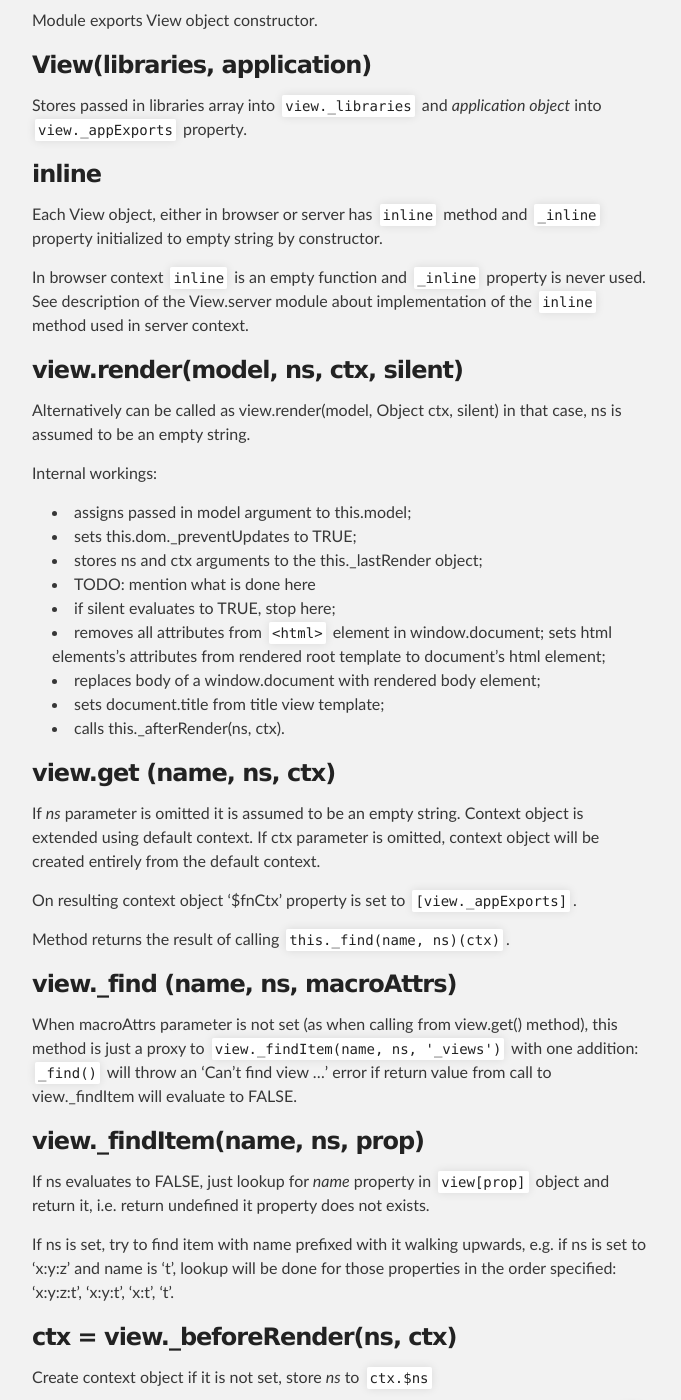
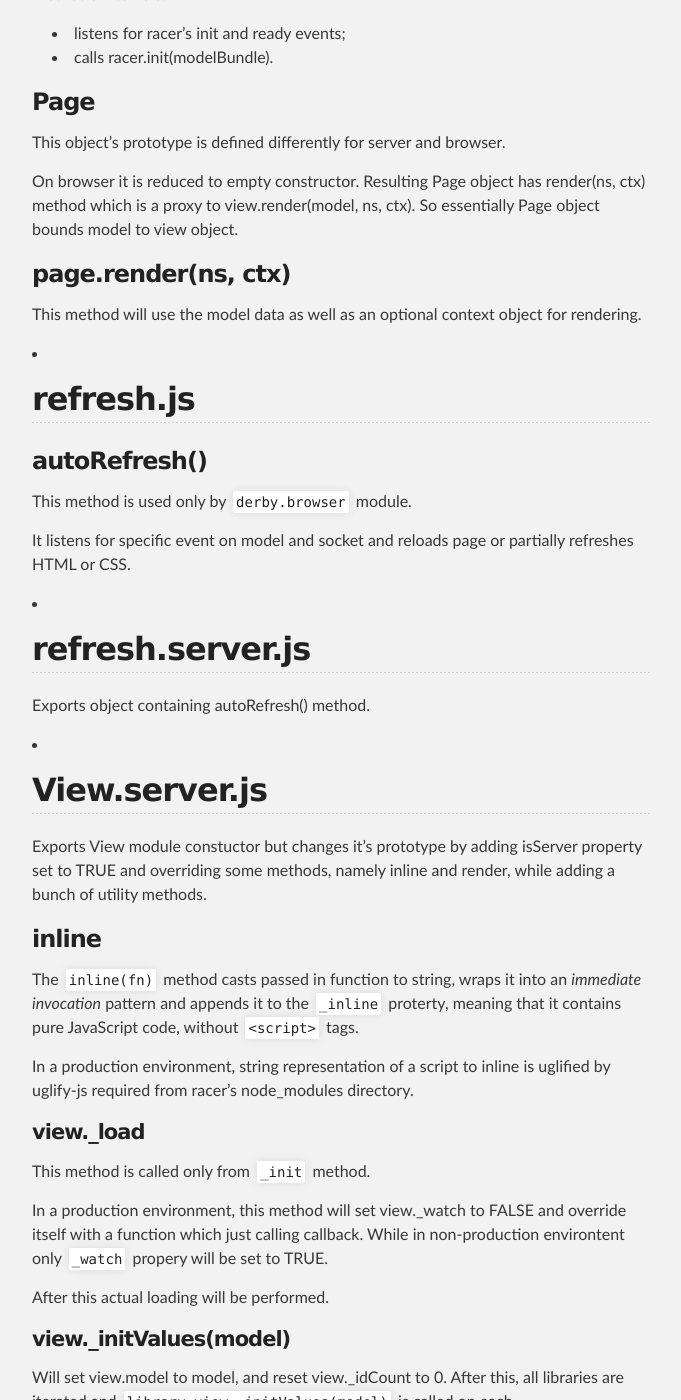
Before and after one commit to irnc/irnc.github.com, a Jekyll site: the page built from _posts/2012-10-16-derby-overview.md, in a window 1280 px wide and 1400 px high, scrolled down 3129 px. Shown: the whole window, without its empty margins (308-989 px from the left). Built offline with Jekyll 4.4.1, drawn with Linux system fonts in a browser that asks for light colours; some of the changed text lies outside the part shown.

Commit message:
Moved a bunch of notes about Derby to docco comments

```diff
--- a/_posts/2012-10-16-derby-overview.md
+++ b/_posts/2012-10-16-derby-overview.md
@@ -3,7 +3,18 @@
 title: Overview of Derby's internals
 ---
 
-# What each Derby module is responsible for?
+## What each Derby module is responsible for?
+
+Update: this post started as a notes on Derby internals, but because of a need
+of such documentation was articulated in a [Derby's issue #92][issue-92], these
+notes will be added directly to the source code as a docco comments, see
+[Derby's pull request #159][pull-159].
+
+So all notes about code will migrate from here to the source code in the near
+future.
+
+[issue-92]: https://github.com/codeparty/derby/issues/92
+[pull-159]: https://github.com/codeparty/derby/pull/159
 
 *   ## derby.js
 
@@ -97,9 +110,26 @@
     * defines application.ready(fn) function, where fn will be called upon
       application object with model as a parameter on racer's ready event.
 
-    TODO: find out who calls derby.init()
+    ### `derby.init(modelBundle, appHash, debug, ns, ctx)`
 
-    derby.init() method's internals:
+    Called from the script from the bottom of a page, see point #13 in the
+    [Pre-defined templates section](http://derbyjs.com/#predefined_templates).
+
+    See `View.prototype._renderScripts` function from `View.server` module to
+    see how that script is generated.
+
+    *modelBundle* is an array.
+
+    *appHash* is a string containing hash of a generated JavaScript application
+    file.
+
+    *debug* is an integer, e.g. `1`.
+
+    *ns* can be an empty string.
+
+    *ctx* can be an empty object.
+
+    Method's internals:
 
     * listens for racer's init and ready events;
     * calls racer.init(modelBundle).
@@ -112,81 +142,23 @@
     render(ns, ctx) method which is a proxy to view.render(model, ns, ctx). So
     essentially Page object bounds model to view object.
 
+    ### page.render(ns, ctx)
+
+    This method will use the model data as well as an optional context object
+    for rendering.
+
+*   ## refresh.js
+
+    ### autoRefresh()
+
+    This method is used only by `derby.browser` module.
+
+    It listens for specific event on model and socket and reloads page or
+    partially refreshes HTML or CSS.
+
 *   ## refresh.server.js
 
     Exports object containing autoRefresh() method.
-
-*   ## View.js
-
-    Module exports View object constructor.
-
-    ### View(libraries, application)
-
-    Stores passed in libraries array into `view._libraries` and *application
-    object* into `view._appExports` property.
-
-    ### inline
-
-    Each View object, either in browser or server has `inline` method and
-    `_inline` property initialized to empty string by constructor.
-
-    In browser context `inline` is an empty function and `_inline` property is
-    never used. See description of the View.server module about implementation
-    of the `inline` method used in server context.
-
-    ### view.render(model, ns, ctx, silent)
-
-    Alternatively can be called as view.render(model, Object ctx, silent) in
-    that case, ns is assumed to be an empty string.
-
-    Internal workings:
-
-    * assigns passed in model argument to this.model;
-    * sets this.dom._preventUpdates to TRUE;
-    * stores ns and ctx arguments to the this._lastRender object;
-    * TODO: mention what is done here
-    * if silent evaluates to TRUE, stop here;
-    * removes all attributes from `<html>` element in window.document; sets
-      html elements's attributes from rendered root template to document's html
-      element;
-    * replaces body of a window.document with rendered body element;
-    * sets document.title from title view template;
-    * calls this._afterRender(ns, ctx).
-
-    ### view.get (name, ns, ctx)
-
-    If *ns* parameter is omitted it is assumed to be an empty string. Context
-    object is extended using default context. If ctx parameter is omitted,
-    context object will be created entirely from the default context.
-
-    On resulting context object '$fnCtx' property is set to
-    `[view._appExports]`.
-
-    Method returns the result of calling `this._find(name, ns)(ctx)`.
-
-    ### view._find (name, ns, macroAttrs)
-
-    When macroAttrs parameter is not set (as when calling from view.get()
-    method), this method is just a proxy to `view._findItem(name, ns, '_views')`
-    with one addition: `_find()` will throw an 'Can't find view ...' error if
-    return value from call to view._findItem will evaluate to FALSE.
-
-    ### view._findItem(name, ns, prop)
-
-    If ns evaluates to FALSE, just lookup for *name* property in `view[prop]`
-    object and return it, i.e. return undefined it property does not exists.
-
-    If ns is set, try to find item with name prefixed with it walking upwards,
-    e.g. if ns is set to 'x:y:z' and name is 't', lookup will be done for those
-    properties in the order specified: 'x:y:z:t', 'x:y:t', 'x:t', 't'.
-
-    ### ctx = view._beforeRender(ns, ctx)
-
-    Create context object if it is not set, store *ns* to `ctx.$ns`
-
-    Emits 'pre:render' event on application object with context object as a
-    parameter. If `ns` evaluates to TRUE, also emits 'pre:render:*ns*' event
-    with the same context object as a parameter.
 
 *   ## View.server.js
 
@@ -202,38 +174,6 @@
 
     In a production environment, string representation of a script to inline is
     uglified by uglify-js required from racer's node_modules directory.
-
-    ### view.render(res, model, ctx, ns, resStatusCode, isStatic)
-
-    *res* parameter is used to pass in response object, if not set it will be
-    mocked by *empty response object*.
-
-    *model* must be an instance of `racer["protected"].Model` otherwise empty
-    model object will be used with empty `_commit` and `bundle` methods.
-
-    Rest of the arguments will be assumed to be undefined unless they match the
-    criteria:
-
-    * ctx is of type object
-    * ns is of type string
-    * resStatusCode is of type number
-    * isStatic is of type boolean
-
-    After that arguments normalization view.render will call
-
-    ctx = this._beforeRender(ns, ctx); // defined in the View module
-
-    this._init(model, isStatic, function() { // defined in View.server module
-      view._render(res, model, ns, ctx, isStatic);
-    });
-
-    view._init method calls view._load and when it will be calling back, code
-    in _init will partially mock model with empty implementations and call
-    view._initValues(model) and callback().
-
-    #### view._init
-
-    This method is called only from `render` method.
 
     #### view._load
 
@@ -251,14 +191,9 @@
     libraries are iterated and `library.view._initValues(model)` is called on
     each.
 
-*   ## eventBinding.js
+    #### `view._renderScripts(...)`
 
-    Parses x-bind definition and adds events to the DOM. Module is used by
-    markup.js to add DOM events from parsed markup.
-
-*   ## markup.js
-
-    Defines parsers for Derby's template markup. Module is used by View.js
+    Called only from `view._render` method.
 
 *   ## Dom.js
 
```
Also changed, not shown: other parts of _posts/2012-10-16-derby-overview.md (+2 -0 lines).
